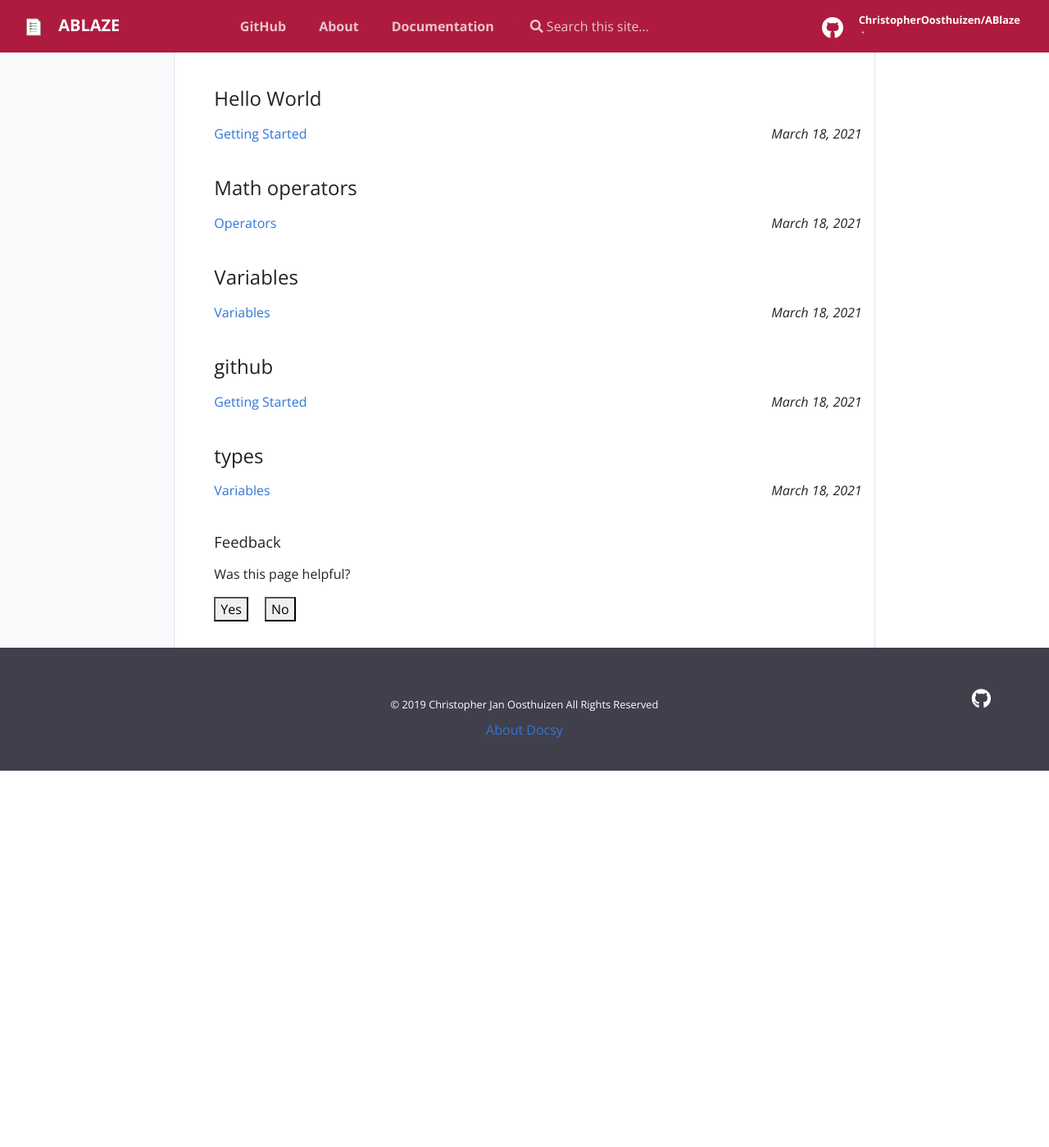
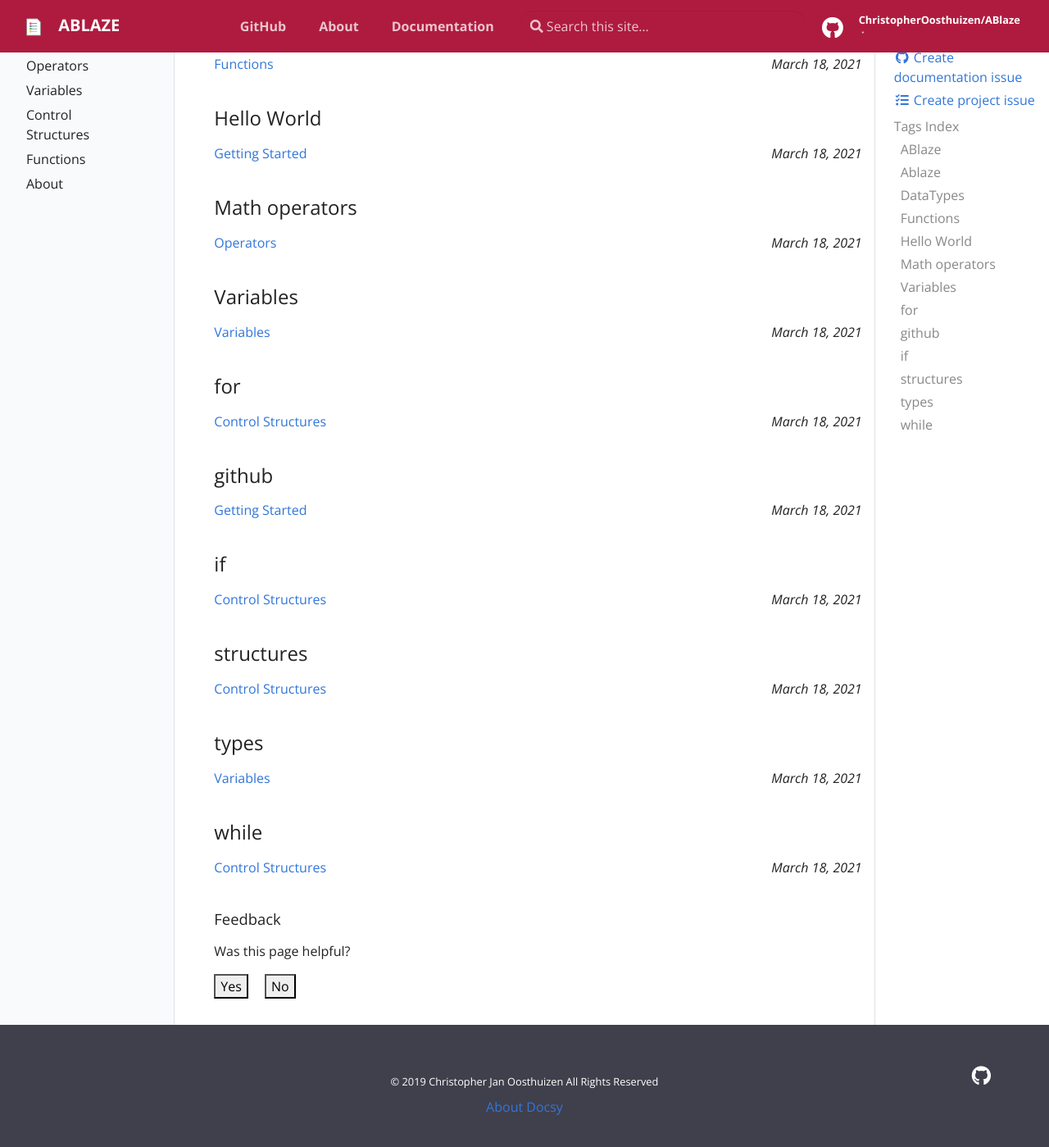
Before and after one commit to ChristopherOosthuizen/ABlaze, a Jekyll site: the page built from docs/pages/tags.html, in a window 1280 px wide and 1400 px high, scrolled down 616 px. Shown: the whole window at 82% size. Built offline with Jekyll 4.4.1, drawn with Linux system fonts in a browser that asks for light colours; before the commit the page ends 1556 px from its top, so only the background shows below that; some of the changed lines change nothing that is shown; some of the changed text lies outside the part shown.

Commit message:
Added documentation for control structures

````diff
--- a/docs/_data/toc.yml
+++ b/docs/_data/toc.yml
@@ -34,6 +34,15 @@
           url: "docs/variables#types"
         - title: Casting
           url: "docs/variables#casting"
+    - title: "Control Structures"
+      url: "docs/control-structures"
+      children:
+          - title: If
+            url: "docs/control-structures#if"
+          - title: While
+            url: "docs/control-structures#while"
+          - title: For
+            url: "docs/control-structures#for"
     - title: "Functions"
       url: "docs/functions"
       children:
--- /dev/null
+++ b/docs/_docs/control-structures.md
@@ -0,0 +1,84 @@
+---
+title: Control Structures
+tags:
+    - ABlaze
+    - if
+    - for
+    - while
+    - structures
+description: a overview of structures in ablaze
+---
+# Control Structures
+A programming language that only executed linearly would not be very useful so to remedy this ABlaze has structures which include
+
+* if
+* while
+* for
+
+# If
+If statements are the simplest of all three of the structures. The execution goes as follows check the control statement, if the control statement is true execute the code.
+```
+void main(){
+    if(true){
+        println 12;
+    }else{
+        println 15;
+    }
+    if(false){
+        println 19;
+    }else{
+        println 18;
+    }
+    if(false){
+        println 5;
+    }else if(true){
+        println 1;
+    }
+    if(true){
+        println 0;
+    }
+}
+```
+Output
+```
+12
+18
+1
+0
+```
+
+# While
+While loops are very similar to if statements, the main difference is that they will continue executing while the control statement is true.
+```
+void main(){
+    int i =12;
+    while(i>=0){
+        i--;
+    }
+    println i;
+}
+```
+Output
+```
+-1
+```
+
+# For
+For loops are the most dynamic of the three, for loops have an initial statement that executes when the program enters the loop, an iterator statement that executes every iteration, and a control statement that determines if the for loop continues.
+```
+void main(){
+    for(int i=0; i<5; i++){
+        println i;
+    }
+}
+```
+Output
+```
+0
+1
+2
+3
+4
+```
+
+Congratulations you have learned about control structures in ABlaze!
````
